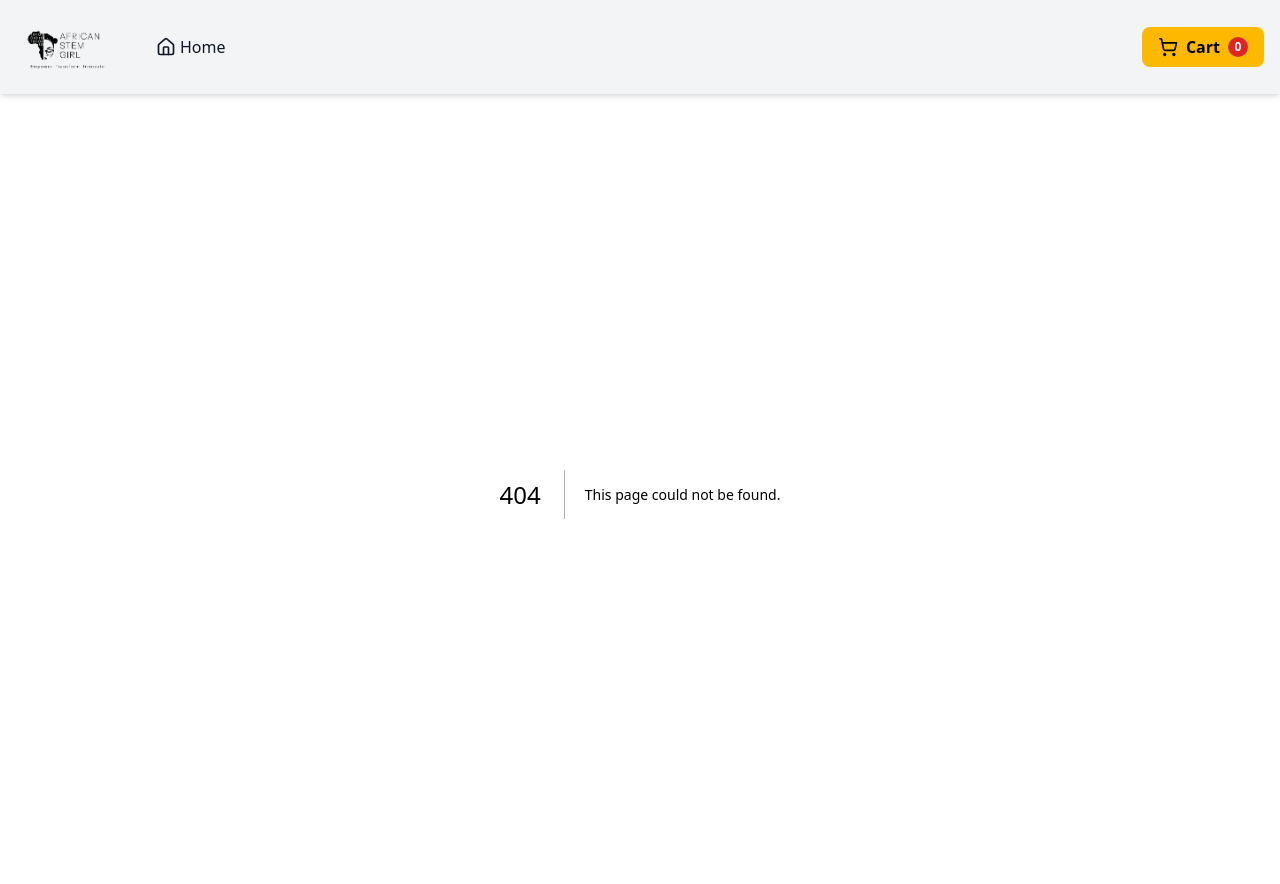
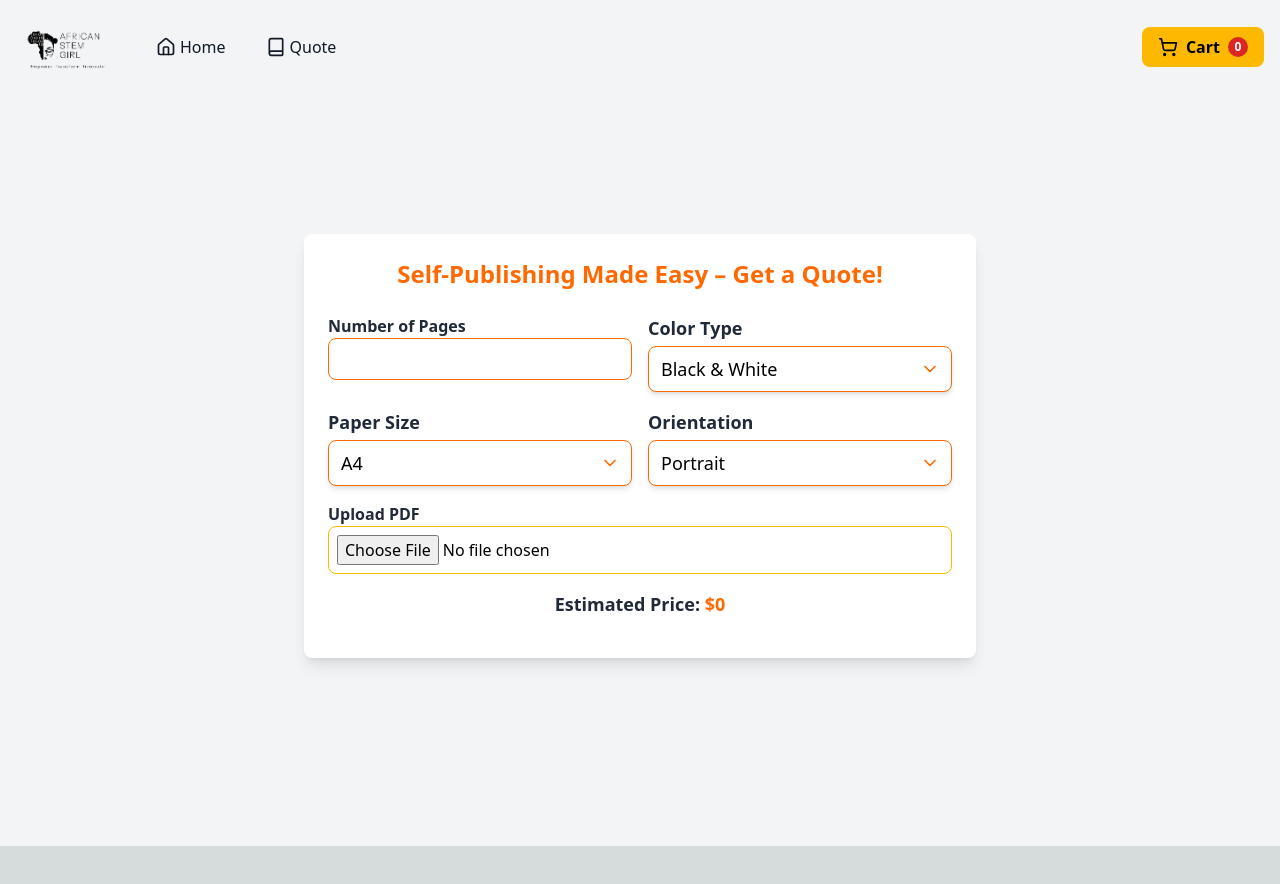
Before and after one commit to Darlington2030/stembooks, a Next.js app: page /quote in a window 1280 px wide. Before the commit this address had no page. Shown: the top 884 px of the page. After the commit the page ends 846 px from the top, so only its background shows below. Built offline with nearby package versions, Linux system fonts and the light colour scheme.

Commit message:
Source code

```diff
--- a/app/components/Navbar.js
+++ b/app/components/Navbar.js
@@ -3,7 +3,7 @@
 import { useState } from "react";
 import Link from "next/link";
 import Image from "next/image";
-import { ShoppingCart, Home, Menu, X } from "lucide-react";
+import { ShoppingCart, Home, Menu, X, Book } from "lucide-react";
 import { useCart } from "../context/CartContext";
 
 const Navbar = () => {
@@ -33,6 +33,14 @@ const Navbar = () => {
           >
             <Home className="w-5 h-5" />
             <span>Home</span>
+          </Link>
+
+          <Link
+            href="/quote"
+            className="hidden md:flex items-center space-x-1 text-gray-900 hover:text-orange font-medium transition duration-200"
+          >
+            <Book className="w-5 h-5" />
+            <span>Quote</span>
           </Link>
         </div>
 
@@ -76,6 +84,14 @@ const Navbar = () => {
           <span>Home</span>
         </Link>
         <Link
+          href="/quote"
+          className="flex items-center space-x-2 text-gray-900 hover:text-orange font-medium"
+          onClick={() => setMenuOpen(false)}
+        >
+          <Book className="w-5 h-5" />
+          <span>Quote</span>
+        </Link>
+        <Link
           href="/cart"
           className="flex items-center space-x-2 text-gray-900 hover:text-orange font-medium"
           onClick={() => setMenuOpen(false)}
--- a/app/components/QuoteForm.js
+++ b/app/components/QuoteForm.js
@@ -1,3 +1,4 @@
+"use client";
 import { useState } from "react";
 import { Listbox } from "@headlessui/react";
 import { Check, ChevronDown } from "lucide-react";
--- /dev/null
+++ b/app/quote/page.js
@@ -0,0 +1,7 @@
+import Quote from "../components/QuoteForm";
+
+
+
+export default function CheckoutPage() {
+  return <Quote />;
+}
```
